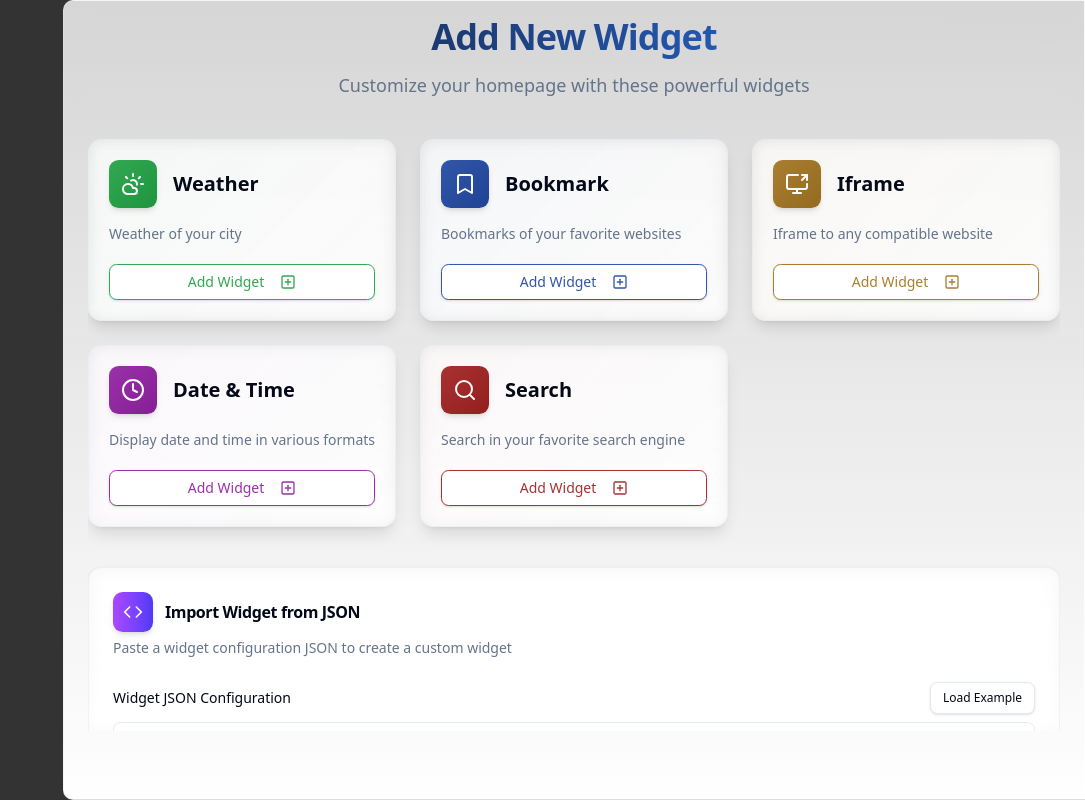
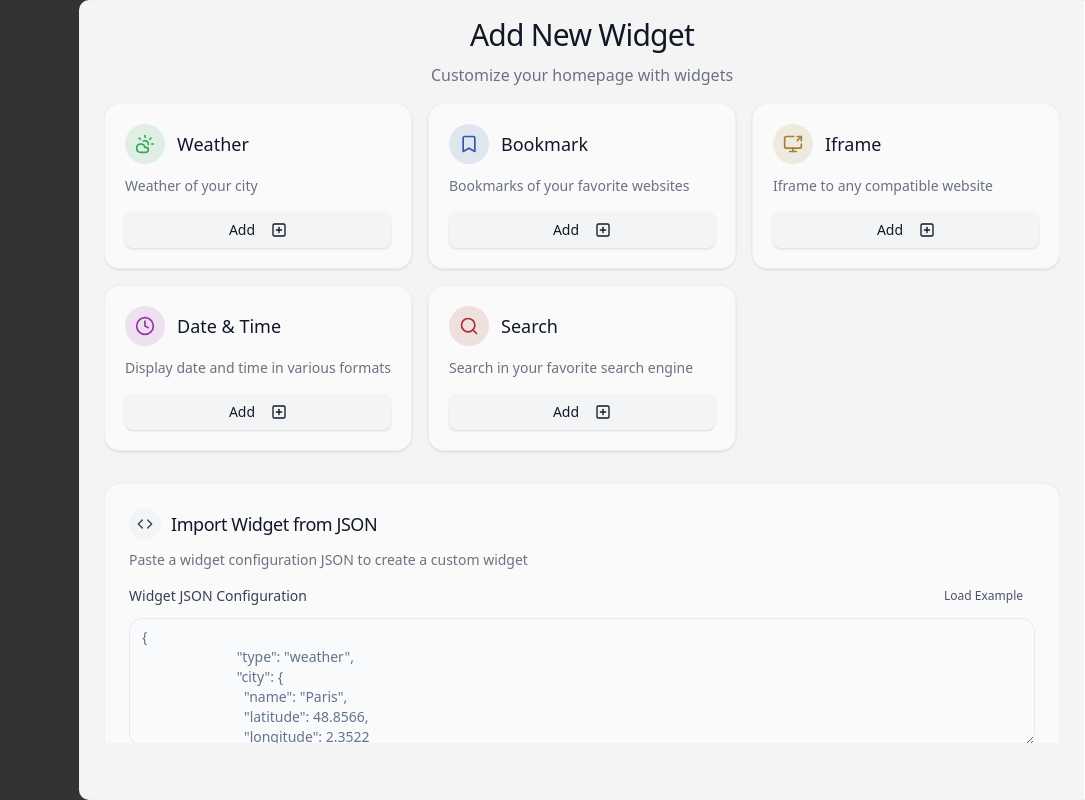
Before and after one commit to CharlesBinard/BetterHomepage, a Next.js app: page / in a window 1280 px wide. Both pictures are taken after a click on the button 1242 px from the left and 38 px from the top of the page. Shown: the whole page, without its empty margins (195-1280 px from the left). Built offline with nearby package versions, Linux system fonts and the light colour scheme.

Commit message:
Update add widget design modal

```diff
--- a/src/components/layout/add-widget-drawer.tsx
+++ b/src/components/layout/add-widget-drawer.tsx
@@ -62,7 +62,7 @@ const AddWidgetDrawer = () => {
         postcodes: ["75001"],
       },
       className:
-        "bg-gradient-to-br from-blue-500 to-indigo-600 shadow-xl rounded-2xl p-4 w-full h-full text-white",
+        "bg-white/90 dark:bg-gray-900/90 shadow-sm rounded-3xl p-4 w-full h-full",
       position: {
         x: 10,
         y: 10,
@@ -133,13 +133,13 @@ const AddWidgetDrawer = () => {
     show: {
       opacity: 1,
       transition: {
-        staggerChildren: 0.1,
+        staggerChildren: 0.05,
       },
     },
   };
 
   const item = {
-    hidden: { y: 20, opacity: 0 },
+    hidden: { y: 10, opacity: 0 },
     show: { y: 0, opacity: 1 },
   };
 
@@ -147,26 +147,26 @@ const AddWidgetDrawer = () => {
     <Drawer open={isOpen} onOpenChange={setIsOpen}>
       <DrawerTrigger asChild>
         <Button
-          variant="outline"
+          variant="ghost"
           size="icon"
-          className="bg-white/80 dark:bg-gray-800/80 backdrop-blur-sm shadow-sm hover:bg-white dark:hover:bg-gray-700 transition-all duration-300"
+          className="bg-white/80 dark:bg-gray-900/80 backdrop-blur-xl shadow-sm hover:bg-white/90 dark:hover:bg-gray-900/90 transition-all duration-200"
         >
-          <SquarePlus className="h-5 w-5 text-primary" />
+          <SquarePlus className="h-5 w-5 text-gray-700 dark:text-gray-300" />
         </Button>
       </DrawerTrigger>
-      <DrawerContent className="bg-gradient-to-b from-background/80 to-background backdrop-blur-md border-t border-border/40">
+      <DrawerContent className="bg-white/95 dark:bg-gray-950/95 backdrop-blur-2xl border-t border-gray-200/20 dark:border-gray-800/20">
         <div className="mx-auto w-full max-w-5xl">
           <DrawerHeader>
-            <DrawerTitle className="text-4xl font-extrabold text-center bg-gradient-to-r from-primary to-blue-500 bg-clip-text text-transparent pb-2">
+            <DrawerTitle className="text-3xl font-medium text-center text-gray-900 dark:text-white">
               Add New Widget
             </DrawerTitle>
-            <DrawerDescription className="text-center text-muted-foreground text-lg max-w-lg mx-auto">
-              Customize your homepage with these powerful widgets
+            <DrawerDescription className="text-center text-gray-500 dark:text-gray-400 text-base max-w-lg mx-auto mt-1">
+              Customize your homepage with widgets
             </DrawerDescription>
           </DrawerHeader>
-          <ScrollArea className="p-6 h-[calc(100vh-10rem)]">
+          <ScrollArea className="px-6 pb-8 h-[calc(100vh-8rem)]">
             <motion.div
-              className="grid grid-cols-1 md:grid-cols-2 lg:grid-cols-3 gap-6"
+              className="grid grid-cols-1 md:grid-cols-2 lg:grid-cols-3 gap-4"
               variants={container}
               initial="hidden"
               animate="show"
@@ -175,45 +175,34 @@ const AddWidgetDrawer = () => {
                 <motion.div
                   key={widget.type}
                   variants={item}
-                  className="relative group overflow-hidden rounded-xl backdrop-blur-sm bg-white/10 dark:bg-gray-800/20 border border-border/50 hover:border-primary/50 shadow-lg hover:shadow-xl transition-all duration-300"
+                  className="relative group overflow-hidden rounded-2xl bg-white/50 dark:bg-gray-900/50 border border-gray-200/50 dark:border-gray-800/50 shadow-sm hover:shadow-md transition-all duration-200"
                 >
-                  {/* Background gradient overlay */}
-                  <div
-                    className="absolute inset-0 opacity-10 group-hover:opacity-20 transition-opacity duration-300"
-                    style={{
-                      background: `linear-gradient(135deg, ${widget.color}40 0%, transparent 100%)`,
-                    }}
-                  />
-
                   <div className="flex flex-col h-full p-5">
-                    <div className="flex items-center gap-4 mb-4">
+                    <div className="flex items-center mb-3">
                       <div
-                        className="flex items-center justify-center w-12 h-12 rounded-lg shadow-md transform group-hover:scale-110 transition-transform duration-300"
+                        className="flex items-center justify-center w-10 h-10 rounded-full mr-3"
                         style={{
-                          background: `linear-gradient(135deg, ${
-                            widget.color
-                          } 0%, ${adjustColor(widget.color, -20)} 100%)`,
+                          backgroundColor: `${widget.color}20`,
+                          color: widget.color,
                         }}
                       >
-                        <widget.icon className="w-6 h-6 text-white" />
+                        <widget.icon className="w-5 h-5" />
                       </div>
-                      <h3 className="text-xl font-bold">{widget.title}</h3>
+                      <h3 className="text-lg font-medium text-gray-900 dark:text-white">
+                        {widget.title}
+                      </h3>
                     </div>
 
-                    <p className="text-sm text-muted-foreground mb-5 flex-grow">
+                    <p className="text-sm text-gray-500 dark:text-gray-400 mb-4 flex-grow">
                       {widget.description}
                     </p>
 
                     <Button
                       onClick={() => handleAddWidget(widget.type)}
-                      className="w-full group-hover:bg-primary group-hover:text-white transition-colors duration-300 z-200"
+                      className="w-full bg-gray-100 dark:bg-gray-800 hover:bg-gray-200 dark:hover:bg-gray-700 text-gray-900 dark:text-white border-0 transition-colors duration-200"
                       variant="outline"
-                      style={{
-                        borderColor: widget.color,
-                        color: widget.color,
-                      }}
                     >
-                      <span>Add Widget</span>
+                      <span>Add</span>
                       <SquarePlus className="ml-2 h-4 w-4" />
                     </Button>
                   </div>
@@ -226,23 +215,28 @@ const AddWidgetDrawer = () => {
               variants={item}
               initial="hidden"
               animate="show"
-              className="mt-10"
+              className="mt-8"
             >
-              <Card className="backdrop-blur-sm bg-white/10 dark:bg-gray-800/20 border border-border/50">
-                <CardHeader>
-                  <div className="flex items-center gap-3">
-                    <div className="flex items-center justify-center w-10 h-10 rounded-lg bg-gradient-to-r from-purple-500 to-indigo-600 shadow-md">
-                      <Code className="w-5 h-5 text-white" />
+              <Card className="bg-white/50 dark:bg-gray-900/50 border border-gray-200/50 dark:border-gray-800/50 shadow-sm rounded-2xl overflow-hidden">
+                <CardHeader className="pb-3">
+                  <div className="flex items-center gap-2.5">
+                    <div className="flex items-center justify-center w-8 h-8 rounded-full bg-gray-100 dark:bg-gray-800">
+                      <Code className="w-4 h-4 text-gray-700 dark:text-gray-300" />
                     </div>
-                    <CardTitle>Import Widget from JSON</CardTitle>
+                    <CardTitle className="text-lg font-medium text-gray-900 dark:text-white">
+                      Import Widget from JSON
+                    </CardTitle>
                   </div>
-                  <CardDescription>
+                  <CardDescription className="text-sm text-gray-500 dark:text-gray-400 mt-1">
                     Paste a widget configuration JSON to create a custom widget
                   </CardDescription>
                 </CardHeader>
                 <CardContent>
                   {jsonError && (
-                    <Alert variant="destructive" className="mb-4">
+                    <Alert
+                      variant="destructive"
+                      className="mb-4 bg-red-50 dark:bg-red-900/20 border-red-200 dark:border-red-800/30 text-red-800 dark:text-red-300 rounded-xl"
+                    >
                       <AlertTriangle className="h-4 w-4" />
                       <AlertTitle>Error</AlertTitle>
                       <AlertDescription>{jsonError}</AlertDescription>
@@ -251,14 +245,17 @@ const AddWidgetDrawer = () => {
                   <div className="space-y-4">
                     <div className="space-y-2">
                       <div className="flex justify-between items-center">
-                        <Label htmlFor="json-input">
+                        <Label
+                          htmlFor="json-input"
+                          className="text-sm text-gray-700 dark:text-gray-300"
+                        >
                           Widget JSON Configuration
                         </Label>
                         <Button
-                          variant="outline"
+                          variant="ghost"
                           size="sm"
                           onClick={loadExampleJson}
-                          className="text-xs"
+                          className="text-xs text-gray-600 dark:text-gray-400 hover:text-gray-900 dark:hover:text-white h-7"
                         >
                           Load Example
                         </Button>
@@ -275,12 +272,12 @@ const AddWidgetDrawer = () => {
                         }`}
                         value={jsonInput}
                         onChange={(e) => setJsonInput(e.target.value)}
-                        className="min-h-32 font-mono text-sm"
+                        className="min-h-32 font-mono text-sm bg-gray-50 dark:bg-gray-800/50 border border-gray-200 dark:border-gray-800 rounded-xl"
                       />
                     </div>
                     <Button
                       onClick={handleJsonImport}
-                      className="w-full bg-gradient-to-r from-purple-500 to-indigo-600 hover:from-purple-600 hover:to-indigo-700 text-white"
+                      className="w-full bg-gray-900 dark:bg-white hover:bg-black dark:hover:bg-gray-200 text-white dark:text-gray-900 rounded-xl h-10"
                     >
                       Import Widget
                     </Button>
@@ -295,23 +292,4 @@ const AddWidgetDrawer = () => {
   );
 };
 
-// Helper function to adjust color brightness
-function adjustColor(color: string, amount: number): string {
-  // This is a simplified approach - works with hex colors
-  if (color.startsWith("#")) {
-    color = color.slice(1);
-  }
-
-  const num = parseInt(color, 16);
-  let r = (num >> 16) + amount;
-  let g = ((num >> 8) & 0x00ff) + amount;
-  let b = (num & 0x0000ff) + amount;
-
-  r = Math.min(Math.max(0, r), 255);
-  g = Math.min(Math.max(0, g), 255);
-  b = Math.min(Math.max(0, b), 255);
-
-  return `#${((r << 16) | (g << 8) | b).toString(16).padStart(6, "0")}`;
-}
-
 export default AddWidgetDrawer;
```
